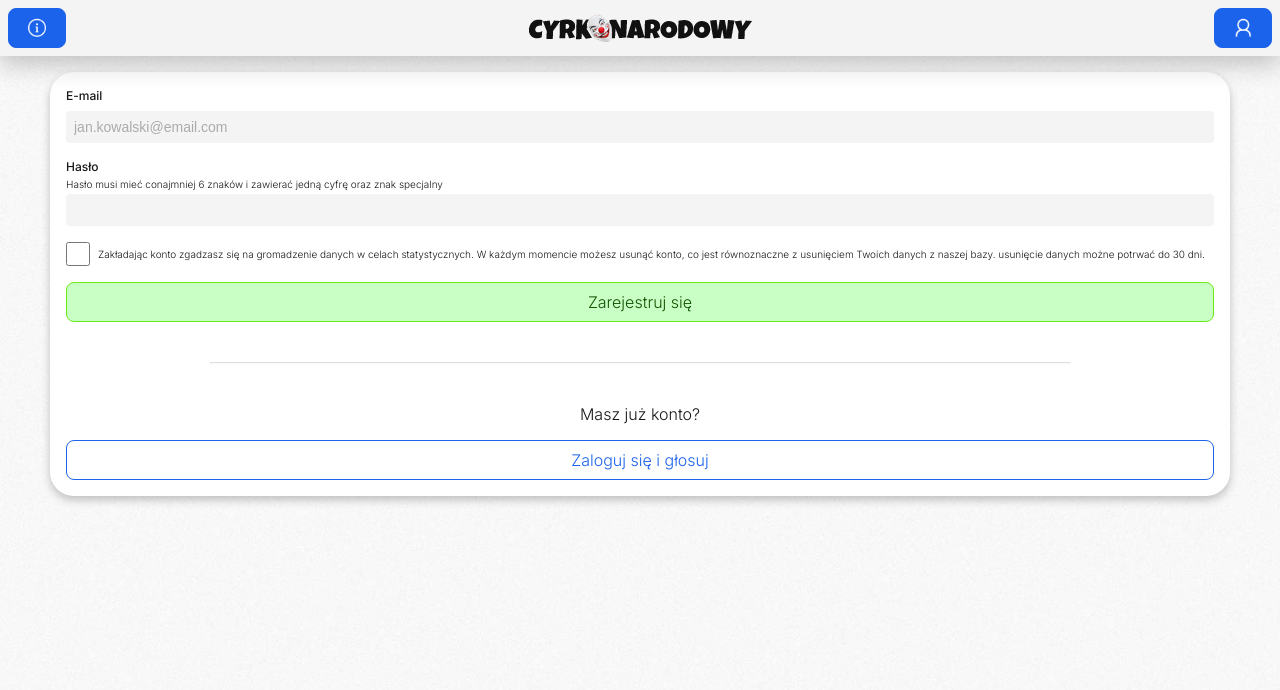
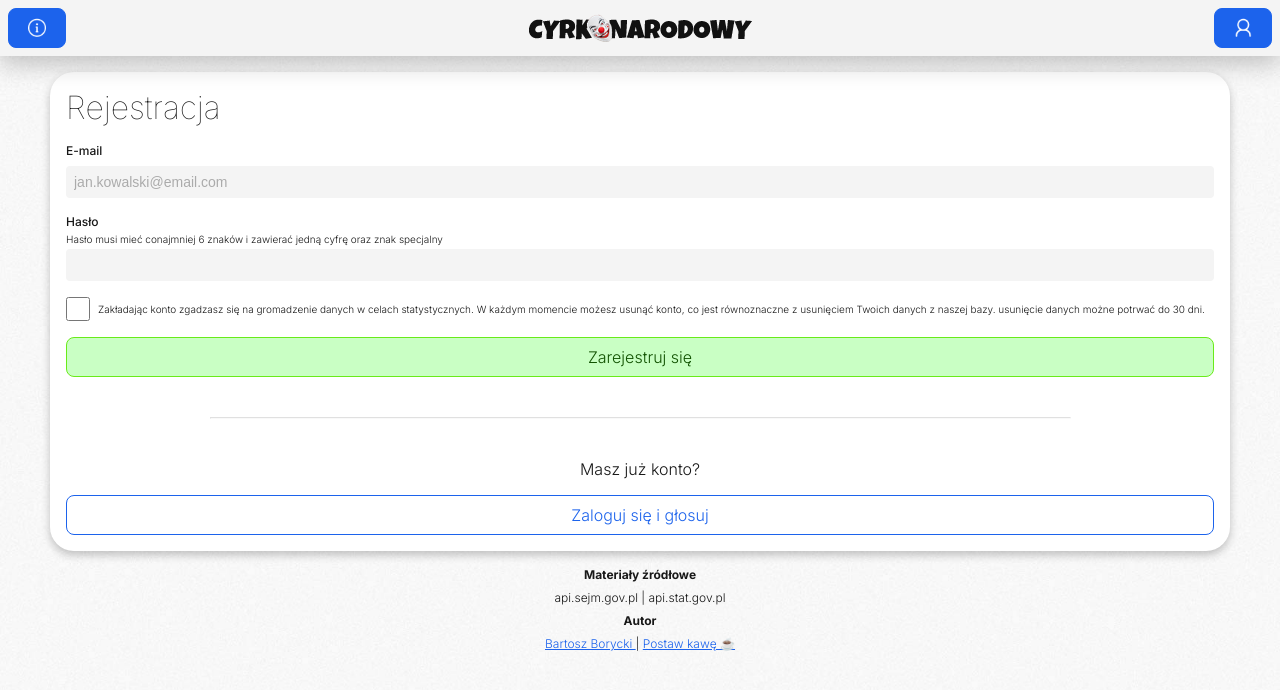
Before and after one commit to bartbory/cyrknarodowy, a Nuxt app: page /account/register in a window 1280 px wide. Shown: the top 690 px of the page. Built offline with nearby package versions, Linux system fonts and the light colour scheme; no server answers.

Commit message:
UI improvements

```diff
--- a/assets/css/main.css
+++ b/assets/css/main.css
@@ -37,6 +37,7 @@ body {
   background-size: cover;
   background-position: center;
   background-attachment: fixed;
+  padding-bottom: 40px;
 }
 
 h1 {
--- a/components/ui/ModalFooter.vue
+++ b/components/ui/ModalFooter.vue
@@ -27,6 +27,7 @@
   gap: 8px;
   justify-content: center;
   align-items: center;
+
 }
 
 .footer__row {
--- a/components/ui/TopBar.vue
+++ b/components/ui/TopBar.vue
@@ -66,6 +66,7 @@ function infoModalHandler() {
 img {
   max-height: 40px;
   max-width: 60%;
+  cursor: pointer;
 }
 
 .side__box {
--- a/layouts/default.vue
+++ b/layouts/default.vue
@@ -6,6 +6,7 @@ import TopBar from "../components/ui/TopBar.vue";
   <main>
     <slot> </slot>
   </main>
+  <UiModalFooter />
 </template>
 
 <style scoped>
--- a/pages/account/login.vue
+++ b/pages/account/login.vue
@@ -67,6 +67,7 @@ function goToRegister() {
 </script>
 <template>
   <BaseCard>
+    <h1>Logowanie</h1>
     <form @submit.prevent="loginHandler">
       <BaseInput
         label="E-mail"
--- a/pages/account/register.vue
+++ b/pages/account/register.vue
@@ -87,6 +87,7 @@ function goToLogin() {
 </script>
 <template>
   <BaseCard>
+    <h1>Rejestracja</h1>
     <form @submit.prevent="signInWithPass">
       <BaseInput
         label="E-mail"
--- a/pages/account/user-profile.vue
+++ b/pages/account/user-profile.vue
@@ -109,7 +109,10 @@ function logOutHandler() {
 </script>
 <template>
   <BaseCard>
-    <h1>Uzupełnij swoje dane</h1>
+    <h1>
+      Cześć <span v-if="userData.name">{{ userData.name }}</span
+      >! Uzupełnij swoje dane
+    </h1>
     <p>
       Wszystkie pola są dobrowolne. Dzięki ich wypełnieniu pozwolisz nam zbierać
       bardziej rzetelne statystyki. Nie przekazujemy nigdzie Twoich danych. W
```
